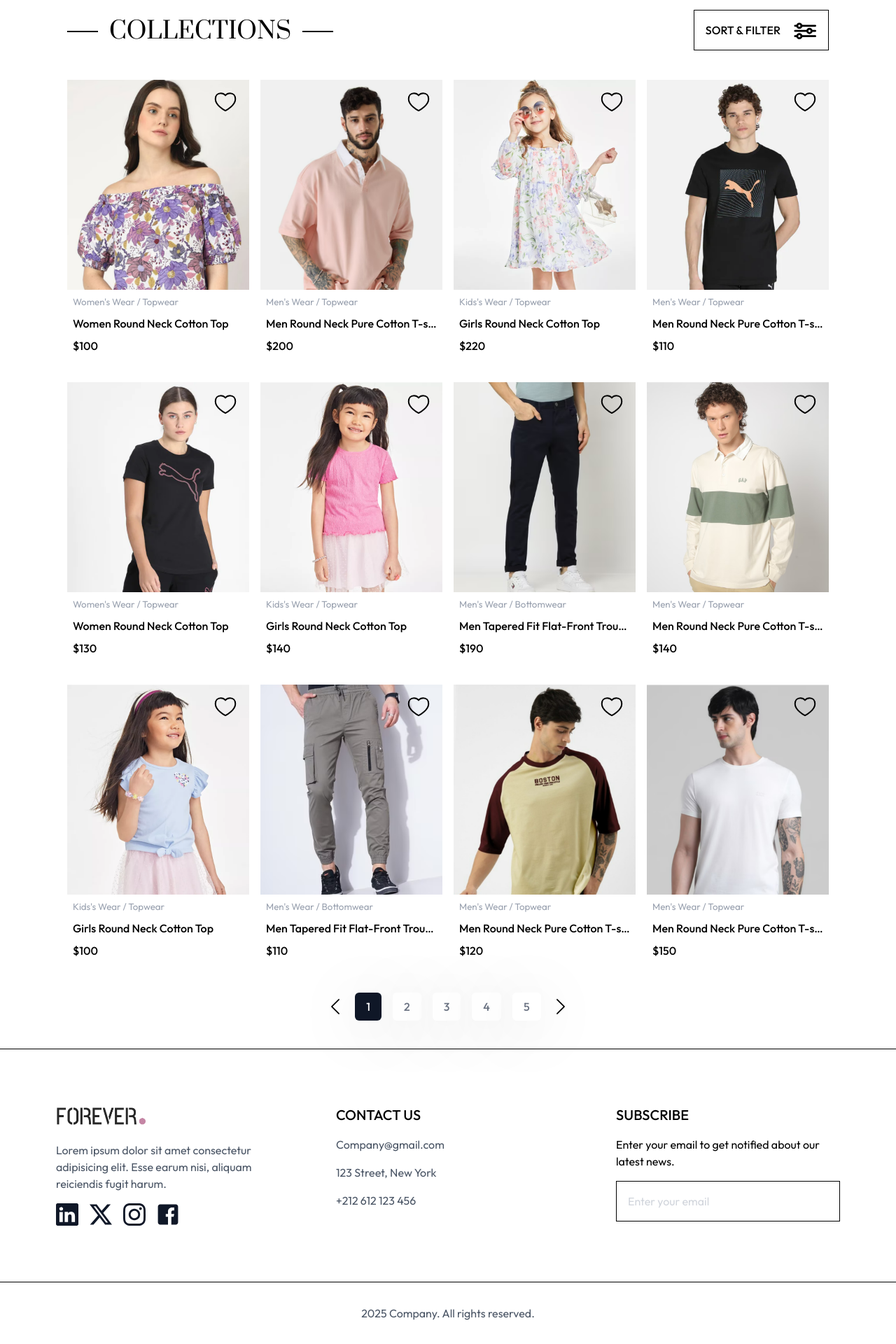
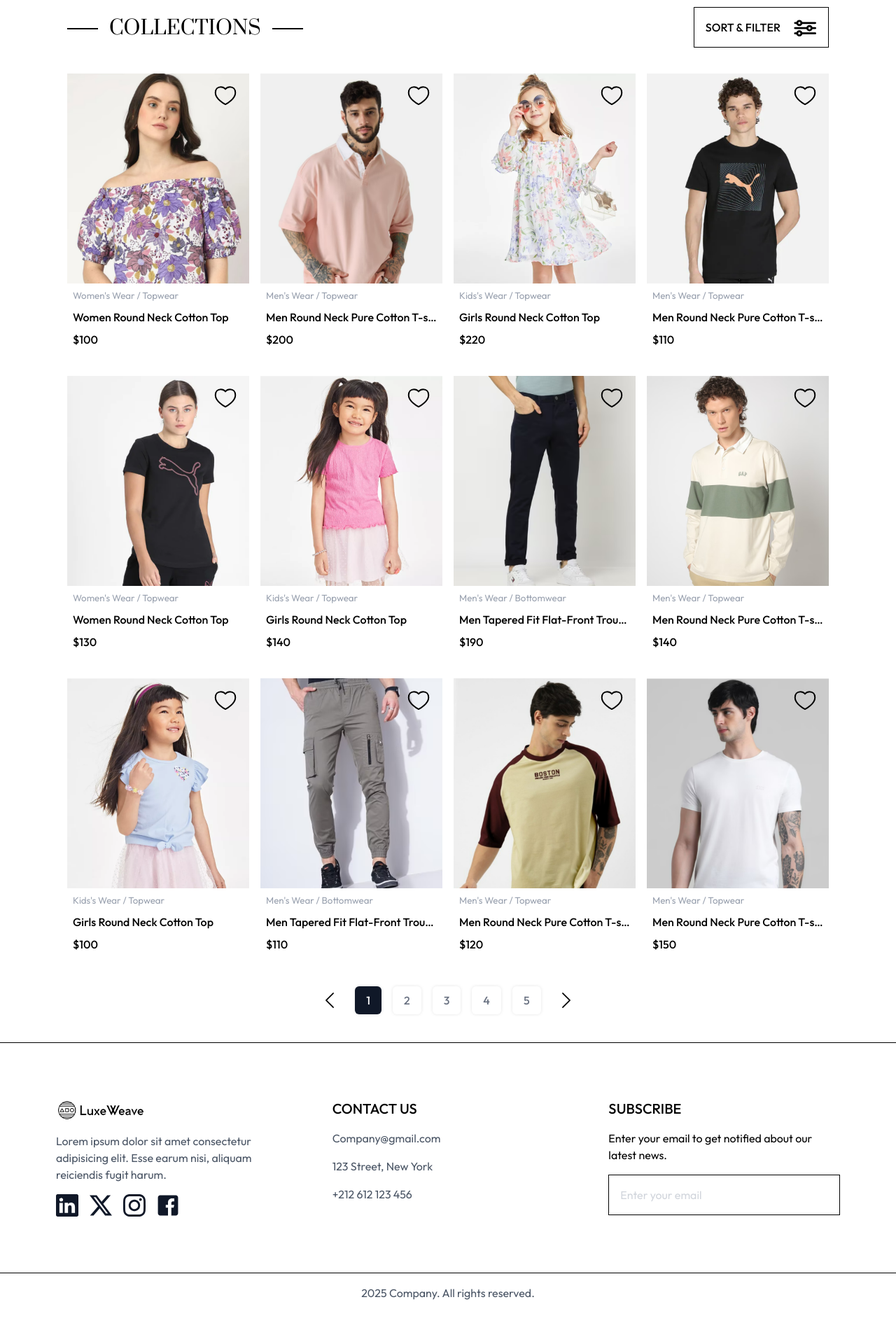
Before and after one commit to ZAKARIA-MOSBAHI/e-commerce-store, a React (Vite) app in the folder frontend/: page /collections/1 in a window 1280 px wide. Shown: the part 132-2052 px from the top of the page at 70% size. After the commit the page ends 2007 px from the top, so only its background shows below. Built offline with nearby package versions, Linux system fonts and the light colour scheme.

Commit message:
changed logo , added favorite button next to add to cart button in product page

```diff
--- a/frontend/src/App.jsx
+++ b/frontend/src/App.jsx
@@ -41,7 +41,7 @@ function App() {
       />
       <SearchBar />
       <Navbar />
-      <div className="max-w-[1152px] w-full mx-auto px-8">
+      <div className="max-w-[1152px] w-full mx-auto px-4 md:px-8">
         <ScrollToTop />
         <Suspense fallback={<Loading />}>
           <Routes>
--- a/frontend/src/assets/client/icons/HeartIcon.jsx
+++ b/frontend/src/assets/client/icons/HeartIcon.jsx
@@ -1,8 +1,14 @@
-export default function HeartIcon({ className, onClick, isFavorite }) {
+export default function HeartIcon({
+  className,
+  onClick,
+  isFavorite,
+  width = 44,
+  height = 44,
+}) {
   return (
     <svg
-      width={44}
-      height={44}
+      width={width}
+      height={height}
       className={className}
       onClick={onClick}
       xmlns="http://www.w3.org/2000/svg"
--- a/frontend/src/components/Footer/Footer.jsx
+++ b/frontend/src/components/Footer/Footer.jsx
@@ -4,8 +4,8 @@ function Footer() {
   const { logo } = assets;
   return (
     <footer className="border-t border-t-black">
-      <div className="flex flex-col md:grid grid-cols-[1fr_1fr_1fr] gap-20 w-full px-4 my-20 max-w-[1152px] mx-auto">
-        <div className="flex flex-col gap-4 text-center md:text-left">
+      <div className="flex flex-col md:grid grid-cols-3 gap-16 w-full px-4 my-20 max-w-[1152px] mx-auto">
+        <div className="flex flex-col gap-4 text-center md:text-left ">
           <img src={logo} alt="" className="w-32 mx-auto md:mx-0" />
           <p className="w-full text-gray-600 ">
             Lorem ipsum dolor sit amet consectetur adipisicing elit. Esse earum
@@ -13,7 +13,7 @@ function Footer() {
           </p>
           <IconsRow />
         </div>
-        <div className="flex flex-col gap-4  text-center md:text-left">
+        <div className="flex flex-col gap-4  text-center md:text-left ">
           <p className="text-xl font-medium  ">CONTACT US</p>
           <ul className="flex flex-col gap-4 text-gray-600">
             <li>Company@gmail.com</li>
@@ -21,7 +21,7 @@ function Footer() {
             <li>+212 612 123 456</li>
           </ul>
         </div>
-        <div className="flex flex-col gap-4 text-center md:text-left">
+        <div className="flex flex-col gap-4 text-center md:text-left ">
           <p className="text-xl font-medium">SUBSCRIBE</p>
           <p>Enter your email to get notified about our latest news.</p>
           <input
@@ -33,7 +33,7 @@ function Footer() {
       </div>
       <div>
         <hr />
-        <p className="text-gray-600 text-center py-4 md:py-8">
+        <p className="text-gray-600 text-center py-4 ">
           2025 Company. All rights reserved.
         </p>
       </div>
--- a/frontend/src/components/Title.jsx
+++ b/frontend/src/components/Title.jsx
@@ -1,11 +1,11 @@
 function Title({ title }) {
   return (
     <div className="flex items-center gap-4  pt-8 pb-4 justify-center text-center mb-3">
-      <p className="w-8 lg:w-11 h-[2px] bg-black"></p>
-      <h1 className="prata-regular text-mobile-h3 md:text-desktop-h3 font-medium">
+      <p className="w-8  hidden md:block lg:w-11 h-[2px] bg-black"></p>
+      <h1 className="prata-regular text-mobile-h4 md:text-desktop-h4 font-medium">
         {title}
       </h1>
-      <p className="w-8 lg:w-11 h-[2px] bg-black"></p>
+      <p className="w-8  hidden md:block lg:w-11 h-[2px] bg-black"></p>
     </div>
   );
 }
--- a/frontend/src/pages/Collections/components/Pagination.jsx
+++ b/frontend/src/pages/Collections/components/Pagination.jsx
@@ -1,5 +1,4 @@
 import { useNavigate } from "react-router-dom";
-import { products } from "../../../assets/client/assets";
 import DropdownIcon from "../../../assets/client/icons/DropdownIcon";
 
 export default function Pagination({ pageIndex, maxPages }) {
@@ -19,15 +18,17 @@ export default function Pagination({ pageIndex, maxPages }) {
 
   // we have 52 item
   return (
-    <div className="my-10 flex gap-4 items-center justify-center ">
+    <div className="my-10 flex gap-2 md:gap-4  items-center justify-center ">
       <button onClick={() => togglePages("back")}>
-        <DropdownIcon className={"w-6 h-6 cursor-pointer rotate-90"} />
+        <DropdownIcon
+          className={"md:w-6 md:h-6 w-4 h-4  mx-2 cursor-pointer rotate-90"}
+        />
       </button>
       {Array.from({ length: maxPages }).map((i, index) => (
         <button
           key={index}
           onClick={() => navigate(`/collections/${index + 1}`)}
-          className={`p-2 cursor-pointer px-4 rounded-md text-center font-medium drop-shadow-[0_10px_40px_rgba(0,0,0,0.1)] ${
+          className={`p-2 cursor-pointer px-4 rounded-md text-center font-medium drop-shadow-[0_0px_2px_rgba(0,0,0,0.1)] ${
             pageNumber === index + 1
               ? "bg-gray-900 text-white"
               : "bg-white text-gray-500"
@@ -37,7 +38,9 @@ export default function Pagination({ pageIndex, maxPages }) {
         </button>
       ))}
       <button onClick={() => togglePages("next")}>
-        <DropdownIcon className={"w-6 h-6 cursor-pointer -rotate-90"} />
+        <DropdownIcon
+          className={"md:w-6 md:h-6 w-4 h-4 mx-2  cursor-pointer -rotate-90"}
+        />
       </button>
     </div>
   );
--- a/frontend/src/pages/Product/components/ProductInfo.jsx
+++ b/frontend/src/pages/Product/components/ProductInfo.jsx
@@ -1,6 +1,7 @@
 import React, { useContext } from "react";
 import StartIcon from "../../../assets/client/icons/StartIcon";
 import { ShopContext } from "../../../context/ProductContext";
+import HeartIcon from "../../../assets/client/icons/HeartIcon";
 
 export default function ProductInfo({
   product,
@@ -53,12 +54,17 @@ export default function ProductInfo({
             {err && <span className="px-4 text-red-500 text-sm">{err}</span>}
           </div>
         </div>
+        <div className="flex gap-4">
           <button
             className="px-8 py-2.5 w-fit bg-black text-white cursor-pointer"
             onClick={handleClick}
           >
             ADD TO CART
           </button>
+          <div className="bg-gray-100 rounded-md flex justify-center items-center px-2">
+            <HeartIcon width={32} height={32} />
+          </div>
+        </div>
       </div>
     </div>
   );
```
Also changed, not shown: frontend/src/assets/client/images/logo.png. Lines whose indentation alone changed are shown as unchanged.
